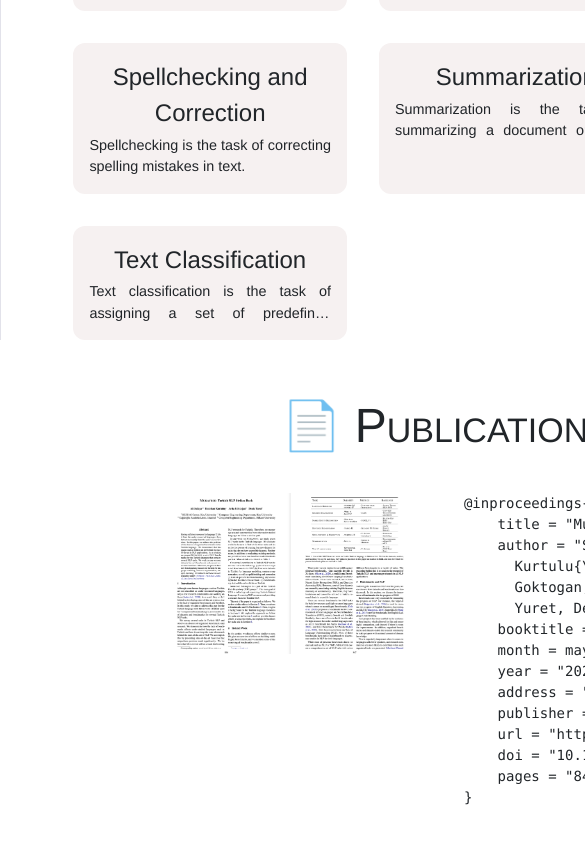
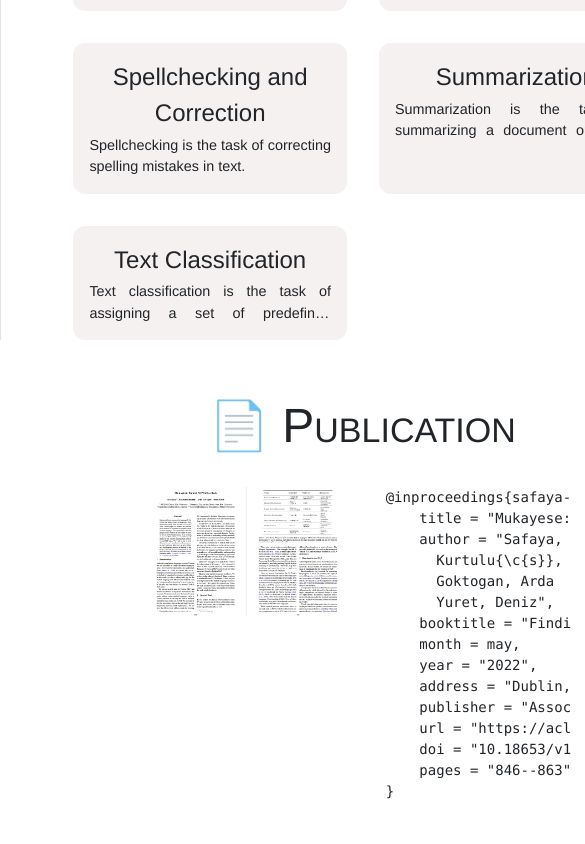
Before and after one commit to alisafaya/mukayese, a React (Create React App) app in the folder app/: page / in a window 390 px wide. Shown: the part 1164-2008 px from the top of the page, 585 px wide, since content can reach past the window. Built offline with nearby package versions, Linux system fonts and the light colour scheme.

Commit message:
styles update for responsiveness

```diff
--- a/app/public/index.html
+++ b/app/public/index.html
@@ -3,7 +3,7 @@
   <head>
     <meta charset="utf-8" />
     <link rel="icon" href="%PUBLIC_URL%/favicon.ico" />
-    <meta name="viewport" content="width=device-width, initial-scale=1.0">
+    <meta name="viewport" content="width=device-width, initial-scale=1.0, maximum-scale=1.0, user-scalable=no" />
     <meta name="theme-color" content="#000000" />
     <meta
       name="description"
--- a/app/src/screens/Tasks/Tasks.styled.js
+++ b/app/src/screens/Tasks/Tasks.styled.js
@@ -92,7 +92,7 @@ p, a {
 
 const SlidesContainer = styled.div`
   font-family: "Helvetica";
-  display: flex;
+  // display: flex;
   padding-top: 2rem;
   padding-bottom: 2rem;
   --tw-bg-opacity: 1;
```
